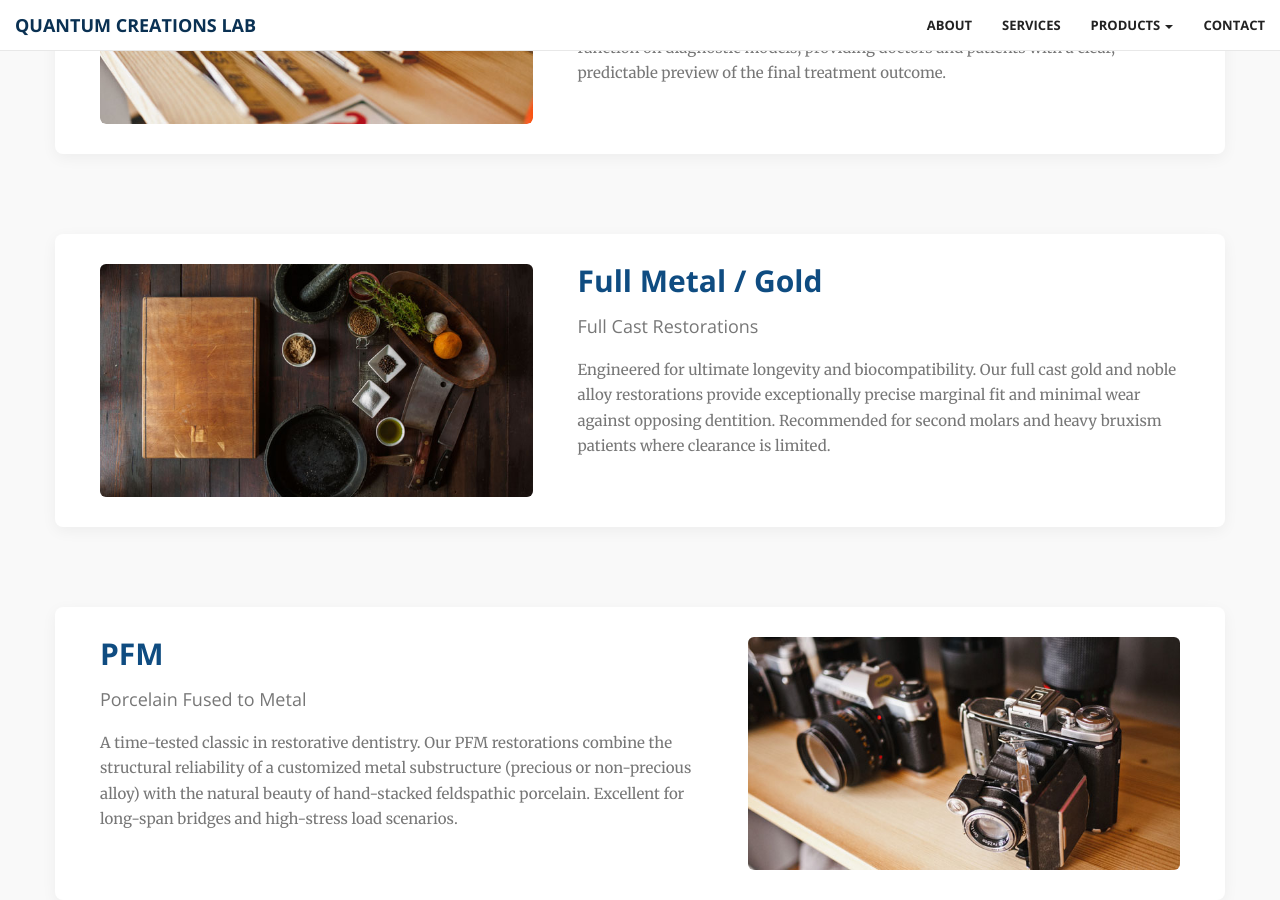
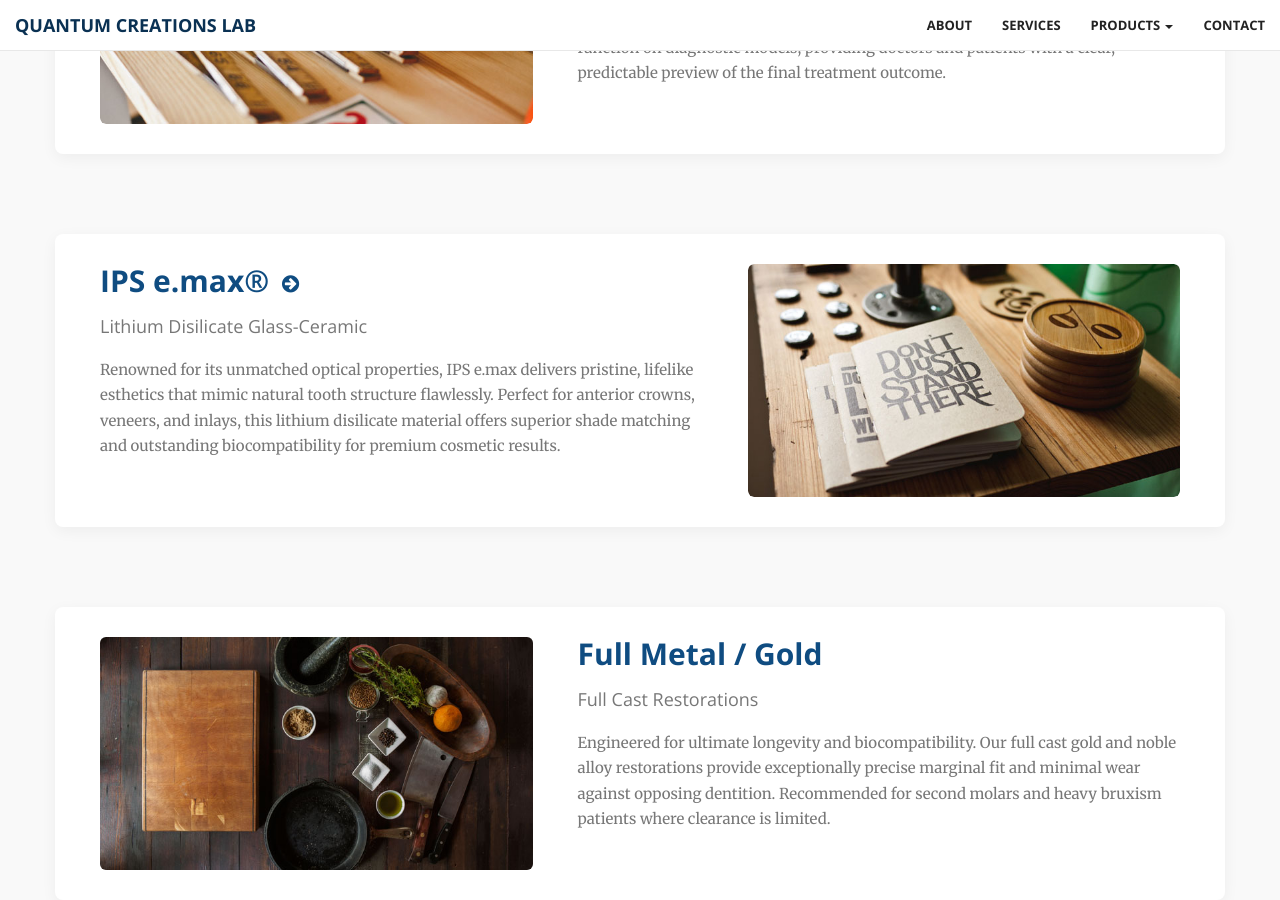
Before and after one commit to jj2hh/quantumlab, a Jekyll site: the page built from pages/products-crown.html, in a window 1280 px wide and 900 px high, scrolled down 519 px. Built offline with Jekyll 4.4.1, drawn with Linux system fonts in a browser that asks for light colours; nearby versions of some CDN libraries; library files that are not in the unit come from our copies; a script that is not in the unit is left out.

Commit message:
Update products-crown.html

```diff
--- a/pages/products-crown.html
+++ b/pages/products-crown.html
@@ -34,6 +34,25 @@ permalink: /pages/products-crown.html
                 <h3 style="color: #777; font-size: 18px; margin-bottom: 20px;">Clinical Case Visualization</h3>
                 <p class="text-muted" style="line-height: 1.7; font-size: 15px;">
                     The essential baseline for smile makeovers and comprehensive full-mouth rehabilitations. We accurately map out the ideal tooth anatomy, occlusion, and function on diagnostic models, providing doctors and patients with a clear, predictable preview of the final treatment outcome.
+                </p>
+            </div>
+        </div>
+
+        <div class="row align-items-center" style="margin-bottom: 80px; background: #ffffff; padding: 30px; border-radius: 8px; box-shadow: 0 4px 15px rgba(0,0,0,0.05);">
+            <div class="col-md-5 col-md-push-7">
+                <a href="{{ site.baseurl }}/pages/products-crown-emax.html" style="display: block; overflow: hidden; border-radius: 6px;">
+                    <img src="../img/portfolio/2.jpg" class="img-responsive img-rounded portfolio-hover-effect" alt="IPS e.max" style="width: 100%; transition: all 0.3s ease;">
+                </a>
+            </div>
+            <div class="col-md-7 col-md-pull-5" style="padding-right: 30px;">
+                <h2 style="margin-top: 0; font-weight: 700;">
+                    <a href="{{ site.baseurl }}/pages/products-crown-emax.html" style="color: #0f4c81; text-decoration: none; transition: color 0.2s;">
+                        IPS e.max® <i class="fa fa-arrow-circle-right" style="font-size: 20px; vertical-align: middle; margin-left: 5px;"></i>
+                    </a>
+                </h2>
+                <h3 style="color: #777; font-size: 18px; margin-bottom: 20px;">Lithium Disilicate Glass-Ceramic</h3>
+                <p class="text-muted" style="line-height: 1.7; font-size: 15px;">
+                    Renowned for its unmatched optical properties, IPS e.max delivers pristine, lifelike esthetics that mimic natural tooth structure flawlessly. Perfect for anterior crowns, veneers, and inlays, this lithium disilicate material offers superior shade matching and outstanding biocompatibility for premium cosmetic results.
                 </p>
             </div>
         </div>
```
